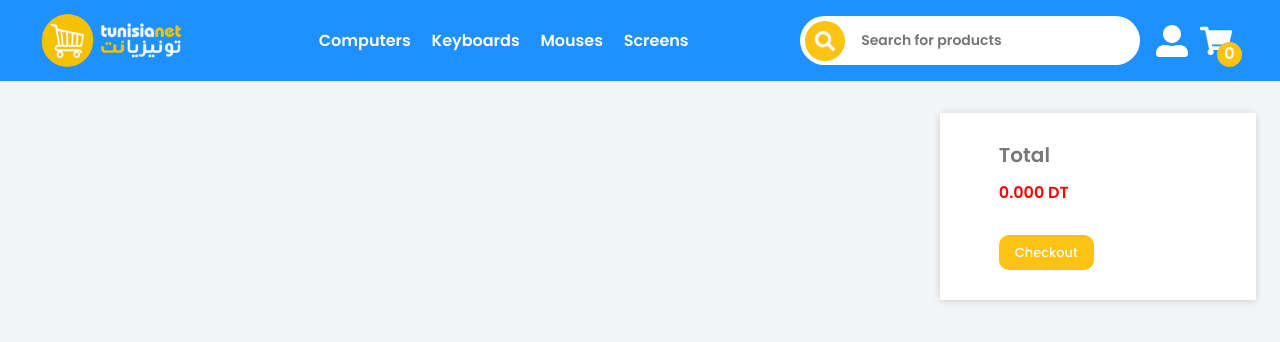
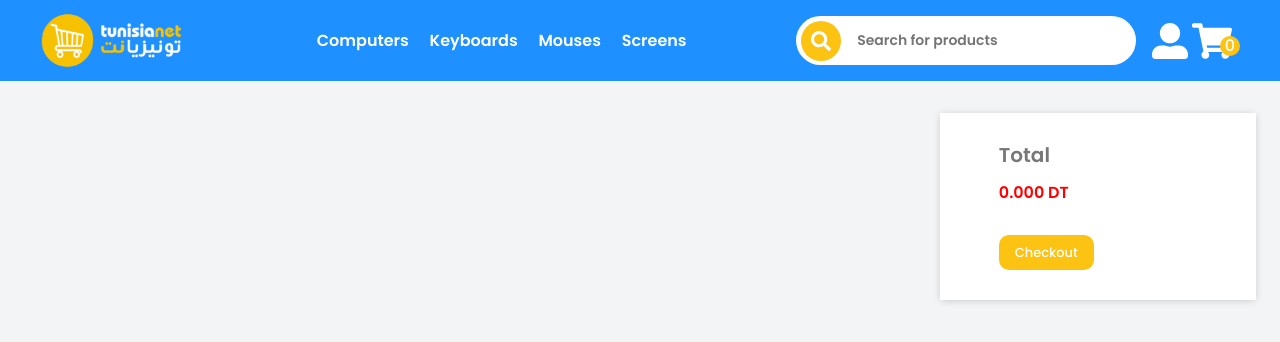
Before and after one commit to Dhia-Ben-Hamouda/E-Commerce-React-JS, a React (Create React App) app: page /cart in a window 1280 px wide. Shown: the top 342 px of the page. Built offline with nearby package versions, Linux system fonts and the light colour scheme.

Commit message:
more work on ui

```diff
--- a/src/components/Nav.jsx
+++ b/src/components/Nav.jsx
@@ -120,24 +120,22 @@ const Navbar = () => {
                     </ul>
                   </IconContext.Provider>
                 </div> : <a href="/signin">
-                  <FaUserAlt />
+                  <FaUserAlt size={"2.25rem"}/>
                 </a>
               }
-              <div className="cart" style={{ marginLeft: ".75rem" }}>
-                <a href="/cart">
-                  <FaShoppingCart />
-                  <div className="num" style={{ color: "white" , fontWeight:"600"}}>
+                <a href="/cart" className="cart">
+                  <FaShoppingCart size={"2.5rem"}/>
+                  <div className="num">
                     {
                       count
                     }
                   </div>
                 </a>
-              </div>
             </div>
           </IconContext.Provider>
         </div>
       </nav>
-      <ul className="mobile-list" style={{background:"white"}}>
+      <ul className="mobile-list">
         <li>
           <a href="/computers">Computers</a>
         </li>
--- a/src/components/Navbar.jsx
+++ b/src/components/Navbar.jsx
@@ -120,19 +120,17 @@ const Navbar = () => {
                     </ul>
                   </IconContext.Provider>
                 </div> : <a href="/signin">
-                  <FaUserAlt />
+                  <FaUserAlt size={"2.25rem"}/>
                 </a>
               }
-              <div className="cart" style={{ marginLeft: ".75rem" }}>
-                <a href="/cart">
-                  <FaShoppingCart />
-                  <div className="num" style={{ color: "white" , fontWeight:"600"}}>
+                <a href="/cart" className="cart">
+                  <FaShoppingCart size={"2.5rem"}/>
+                  <div className="num">
                     {
                       count
                     }
                   </div>
                 </a>
-              </div>
             </div>
           </IconContext.Provider>
         </div>
--- a/src/styles/_navbar.scss
+++ b/src/styles/_navbar.scss
@@ -60,7 +60,25 @@ nav{
     .wrapper{
       display:flex;
       align-items: center;
+      position: relative;
       z-index:20;
+
+      .cart{
+        margin-left:.25rem;
+      }
+
+      .num{
+        background:$secondary;
+        position: absolute;
+        right:-8px;
+        bottom: 5px;
+        height:20px;
+        width:20px;
+        display: flex;
+        justify-content: center;
+        align-items: center;
+        border-radius: 50%;
+      }
 
       .wrap{
         position: relative;
@@ -231,22 +249,6 @@ nav{
       }
 
     }
-
-    .cart{
-      position:relative;
-      .num{
-        background:$secondary;
-        position: absolute;
-        right:-10px;
-        bottom: -10px;
-        height:25px;
-        width:25px;
-        display: flex;
-        justify-content: center;
-        align-items: center;
-        border-radius: 50%;
-      }
-    }
   }
 }
 
```
